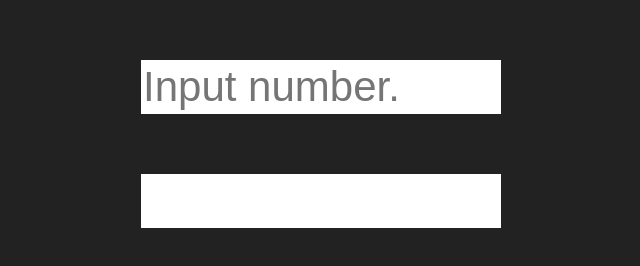
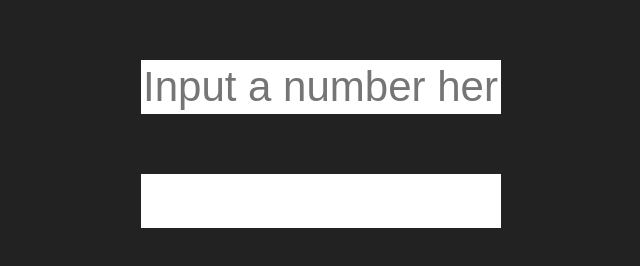
Before and after one commit to j-goodman/mayanum, a plain HTML site: page index.html in a window 1280 px wide. Shown: the whole page, without its empty margins (319-959 px from the left). Drawn offline with Linux system fonts and the light colour scheme.

Commit message:
Change input prompt text

```diff
--- a/index.html
+++ b/index.html
@@ -4,6 +4,6 @@
 </head>
 
 <body>
-  <input type='text' class='field' id='num-input' value='' placeholder='Input number.'>
+  <input type='text' class='field' id='num-input' value='' placeholder='Input a number here.'>
   <div class='field' id='num-output'></div>
 </body>
```
